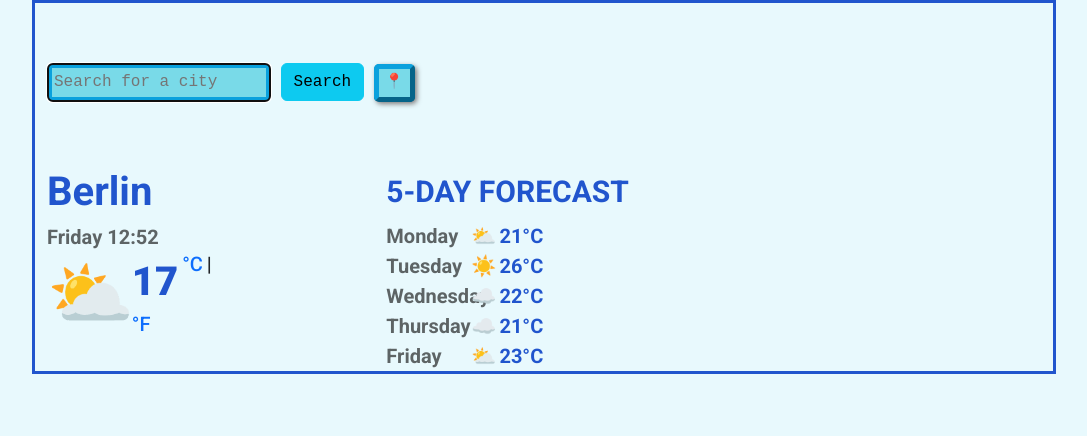
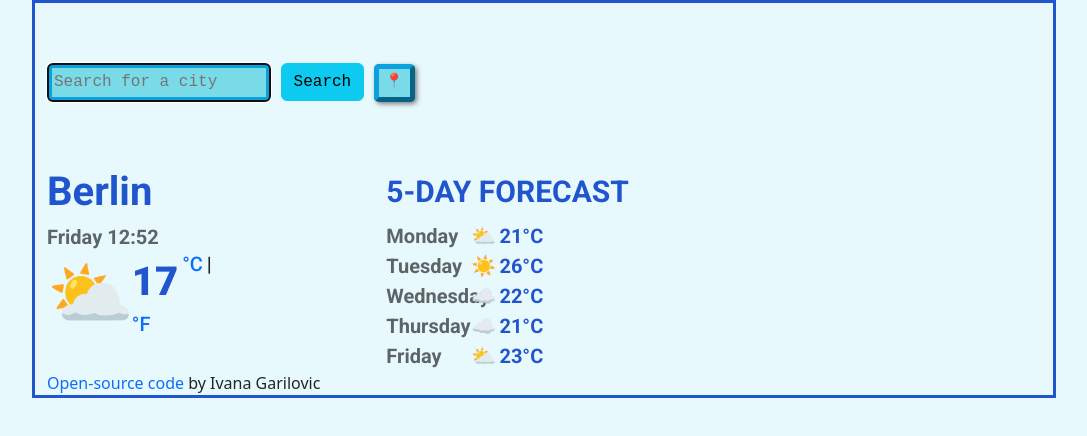
Before and after one commit to Annavy11/Weather-app-project, a plain HTML site: page index.html in a window 1280 px wide. Shown: the whole page, without its empty margins (96-1183 px from the left). Drawn offline with nearby package versions, Linux system fonts and the light colour scheme; a web font is replaced by a local one.

Commit message:
Added open coded source link

```diff
--- a/index.html
+++ b/index.html
@@ -22,6 +22,7 @@
 </head>
 <body>
     <div class="container">
+        <div class="weather-prognosis">
             <div class="search-engine">
                 <form>
                     <input type="text" class="city-search" id="search-text" placeholder="Search for a city" autofocus autocomplete="off">
@@ -115,6 +116,9 @@
                 </div>
             </div>
         </div>
+        </div>
+        <div class="footer"> <a href="https://github.com/Annavy11/Weather-app-project" target="_blank">Open-source code</a>
+         by Ivana Garilovic</div>
     </div>
     <script src="js/script.js"></script>
 </body>
```
